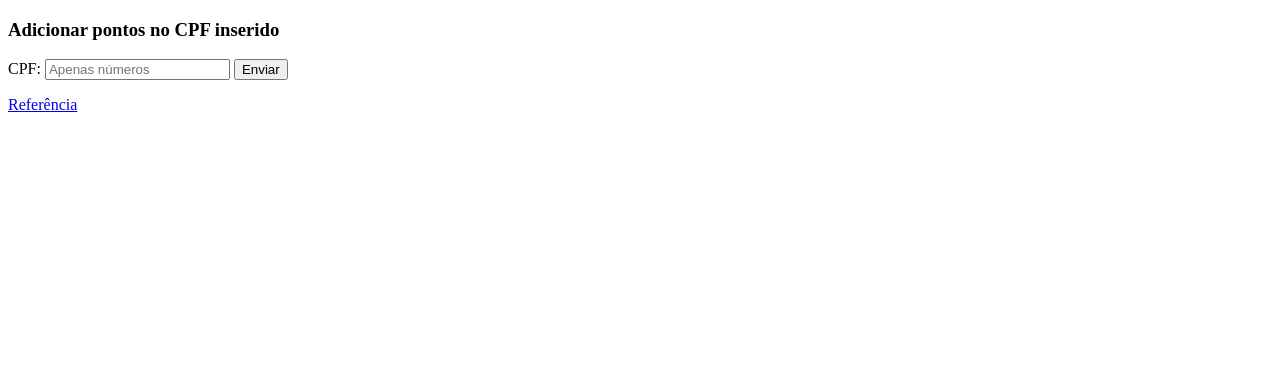
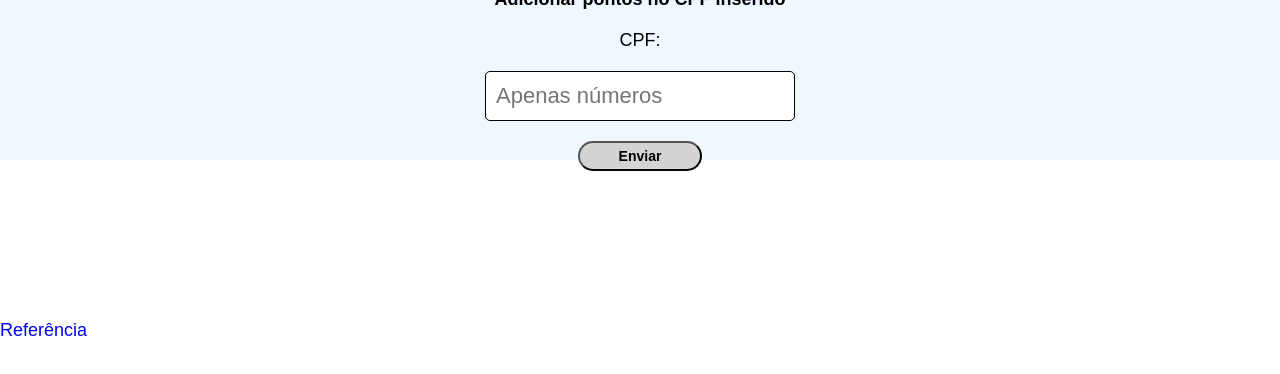
Before and after one commit to Andreambu23/PraticaJS, a website: page 40-Exercicios-em-Javascript/exercicio-08/index.html in a window 1280 px wide. Drawn offline with Linux system fonts and the light colour scheme.

Commit message:
Estilização simples exercicio-08

```diff
--- a/40-Exercicios-em-Javascript/exercicio-08/assets/script.js
+++ b/40-Exercicios-em-Javascript/exercicio-08/assets/script.js
@@ -4,6 +4,8 @@ document.getElementById("cpfForm").addEventListener("submit", function(event){
     let cpf = document.getElementById("cpf")
     let exibeCpf = document.getElementById("exibeCpf")
 
+
+    console.log(cpf.value)
     exibeCpf.innerHTML = cpf.value
     .replace(/\D/g, "")
     .replace(/(\d{3})(\d)/, "$1.$2")
--- /dev/null
+++ b/40-Exercicios-em-Javascript/exercicio-08/assets/style.css
@@ -0,0 +1,69 @@
+*{
+    margin: 0;
+    padding: 0;
+    box-sizing: border-box;
+    font-family: "RocknRoll One", sans-serif;
+    font-size: 18px;
+}
+
+.container{
+    width: 100%;
+    height: 20vh;
+    background-color: aliceblue;
+    display: flex;
+    flex-direction: column;
+    justify-content: center;
+    align-items: center;
+    gap: 20px;
+}
+
+#cpf{
+    width: 100%;
+    height: 50px;
+    border: 1px solid black;
+    border-radius: 5px;
+    padding: 0 10px;
+    font-size: 22px;
+}
+
+#cpfForm{
+    display: flex;
+    flex-direction: column;
+    text-align: center;
+    align-items: center;
+    gap: 20px;
+}
+
+#enviar{
+    padding: 5px;
+    width: 40%;
+    border-radius: 15px;
+    background: lightgray;
+    font-size: 14px;
+    font-weight: bold;
+    color: black;
+}
+
+#enviar:hover{
+    background: rgb(0, 0, 0);
+    color: white;
+}
+
+.areaResultado{
+    height: 20vh;
+    display: flex;
+    flex-direction: column;
+    justify-content: center;
+    align-items: center;
+    gap: 20px;
+}
+
+.areaResultado p{
+    font-size: 30px;
+    font-weight: bold;
+}
+
+a {
+    text-decoration: none;
+    color: blue;
+}
--- a/40-Exercicios-em-Javascript/exercicio-08/index.html
+++ b/40-Exercicios-em-Javascript/exercicio-08/index.html
@@ -4,6 +4,7 @@
     <meta charset="UTF-8">
     <meta name="viewport" content="width=device-width, initial-scale=1.0">
     <title>Exercicio-08</title>
+    <link rel="stylesheet" href="./assets/style.css">
 </head>
 <body>
 
@@ -21,6 +22,7 @@
     </div>
 
     <a href="https://www.mco2.com.br/artigos/formatando-e-validando-cpf-em-formularios-html.html" target="_blank" rel="noopener noreferrer"><p>Referência</p></a>
+
     <script src="./assets/script.js"></script>
 </body>
 </html>
```
